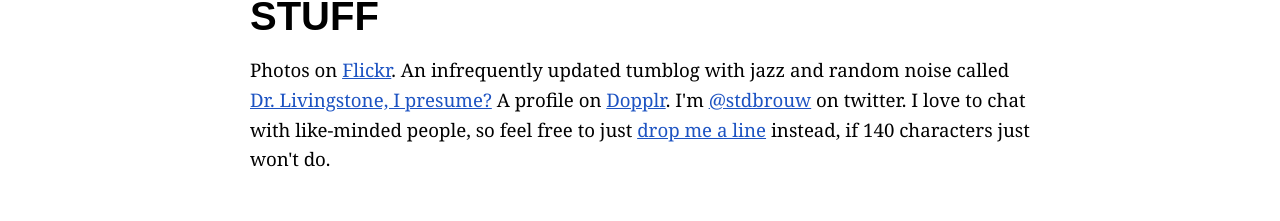
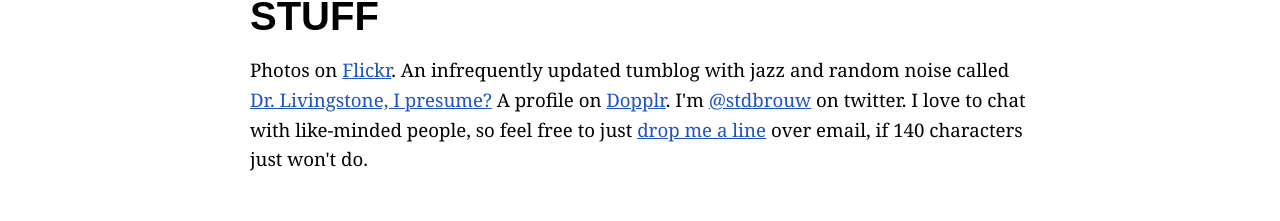
Before and after one commit to carnotip/stdout.be, a Jekyll site: the page built from en/index.html, in a window 1280 px wide. Shown: the part 1100-1321 px from the top of the page. Built offline with Jekyll 4.4.1, drawn with Linux system fonts in a browser that asks for light colours; nearby versions of some CDN libraries; Markdown is read by kramdown in place of the engine named in the settings.

Commit message:
Copy tweak.

```diff
--- a/en/index.html
+++ b/en/index.html
@@ -36,5 +36,5 @@
     <p>I work with information. I think about how information gets created, stored, how it travels around, is categorized, found, managed and how to meaningfully present <em>all</em> that information to users. So my work fits somewhere in between UX design, software architecture, taxonomy and process management.</p>
 
     <h2>Stuff</h2>
-    <p>Photos on <a href="http://www.flickr.com/photos/stdbrouw/">Flickr</a>. An infrequently updated tumblog with jazz and random noise called <a href="http://drlivingstone.tumblr.com">Dr. Livingstone, I presume?</a> A profile on <a href="http://www.dopplr.com/traveller/stijndebrouwere">Dopplr</a>. I'm <a href="http://twitter.com/stdbrouw">@stdbrouw</a> on twitter. I love to chat with like-minded people, so feel free to just <a href="/en/contact/">drop me a line</a> instead, if 140 characters just won't do.</p>
+    <p>Photos on <a href="http://www.flickr.com/photos/stdbrouw/">Flickr</a>. An infrequently updated tumblog with jazz and random noise called <a href="http://drlivingstone.tumblr.com">Dr. Livingstone, I presume?</a> A profile on <a href="http://www.dopplr.com/traveller/stijndebrouwere">Dopplr</a>. I'm <a href="http://twitter.com/stdbrouw">@stdbrouw</a> on twitter. I love to chat with like-minded people, so feel free to just <a href="/en/contact/">drop me a line</a> over email, if 140 characters just won't do.</p>
 </div>
```
